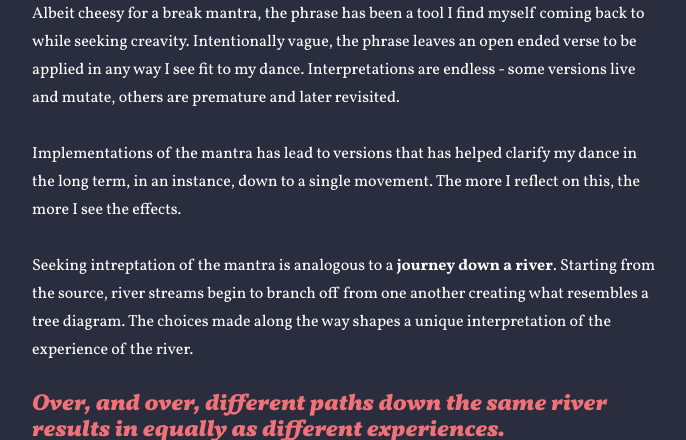
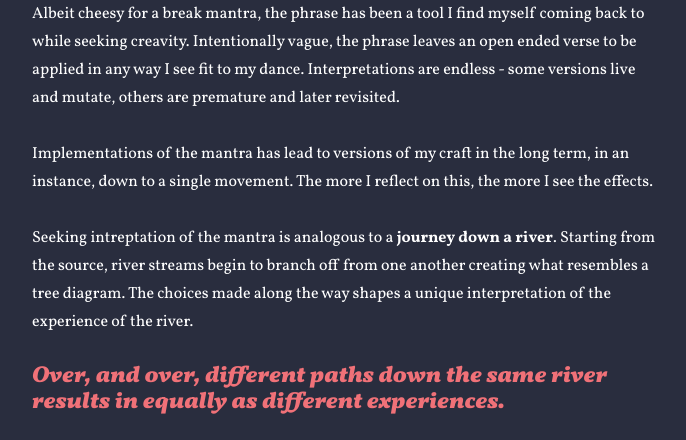
Before and after one commit to dainguyendo/dain-words, a Gatsby site: page /break-mantra/ in a window 1280 px wide. Shown: the part 379-819 px from the top of the page, without its empty margins (293-979 px from the left). Built offline with nearby package versions, Linux system fonts and the light colour scheme; Gatsby itself is replaced by a stand-in of ours; some packages are replaced by stand-ins of ours.

Commit message:
Blog: A Break Mantra for Creativity - edit

```diff
--- a/content/blog/break-mantra/index.md
+++ b/content/blog/break-mantra/index.md
@@ -10,7 +10,7 @@ My breaking philosophy for the longest has revolved around the **discovery and d
 
 Albeit cheesy for a break mantra, the phrase has been a tool I find myself coming back to while seeking creavity. Intentionally vague, the phrase leaves an open ended verse to be applied in any way I see fit to my dance. Interpretations are endless - some versions live and mutate, others are premature and later revisited.
 
-Implementations of the mantra has lead to versions that has helped clarify my dance in the long term, in an instance, down to a single movement. The more I reflect on this, the more I see the effects.
+Implementations of the mantra has lead to versions of my craft in the long term, in an instance, down to a single movement. The more I reflect on this, the more I see the effects.
 
 Seeking intreptation of the mantra is analogous to a **journey down a river**. Starting from the source, river streams begin to branch off from one another creating what resembles a tree diagram. The choices made along the way shapes a unique interpretation of the experience of the river.
 
```
